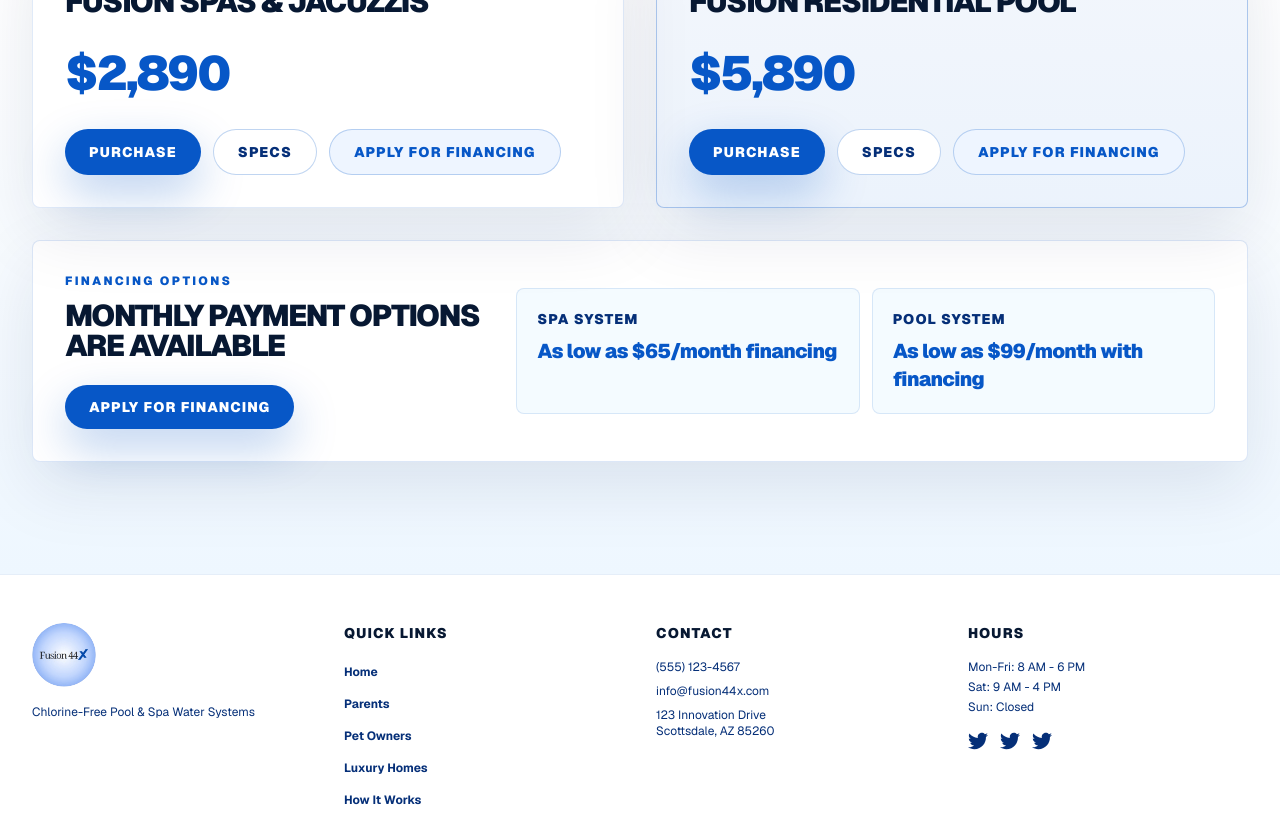
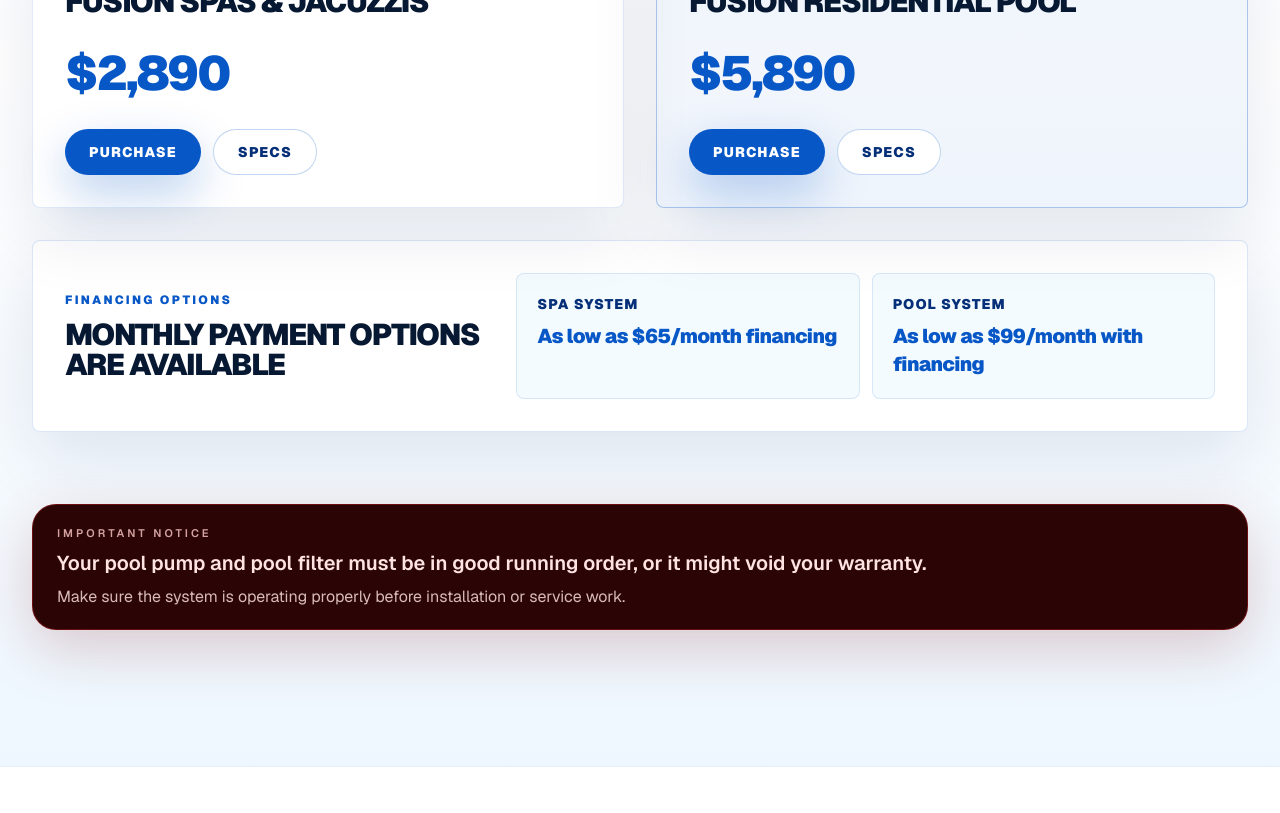
Before and after one commit to hhsystems1/fusion44xweb, a Next.js app: page /pricing in a window 1280 px wide. Shown: the part 560-1373 px from the top of the page. Built offline with nearby package versions, Linux system fonts and the light colour scheme; no server answers; a web font is replaced by a local one.

Commit message:
Move important notice to bottom and clean up pricing financing buttons

```diff
--- a/src/app/page.tsx
+++ b/src/app/page.tsx
@@ -76,8 +76,6 @@
         </div>
       </section>
 
-      <WarrantyNoticeCard />
-
       <section className="px-4 py-14 sm:px-6 lg:px-8 lg:py-20">
         <div className="mx-auto max-w-7xl">
           <div className="max-w-3xl">
@@ -118,6 +116,8 @@
           </div>
         </div>
       </section>
+
+      <WarrantyNoticeCard />
     </div>
   );
 }
--- a/src/app/pricing/page.tsx
+++ b/src/app/pricing/page.tsx
@@ -1,6 +1,7 @@
 import type { Metadata } from "next";
 import Link from "next/link";
 import { products, checkoutHref } from "@/lib/products";
+import { WarrantyNoticeCard } from "@/components/shared/WarrantyNoticeCard";
 
 export const metadata: Metadata = {
   title: "Pricing",
@@ -72,12 +73,6 @@
                 >
                   Specs
                 </Link>
-                <Link
-                  href="/apply-financing"
-                  className="inline-flex items-center justify-center rounded-full border border-[#0757c7]/25 bg-[#eef5ff] px-6 py-3 text-sm font-black uppercase tracking-[0.08em] text-[#0757c7] transition-colors hover:border-[#0757c7]/50"
-                >
-                  Apply for financing
-                </Link>
               </div>
             </article>
           ))}
@@ -92,12 +87,6 @@
             <h2 className="mt-3 text-3xl font-black uppercase leading-none tracking-[-0.045em] text-[#071832]">
               Monthly payment options are available
             </h2>
-            <Link
-              href="/apply-financing"
-              className="mt-6 inline-flex items-center justify-center rounded-full bg-[#0757c7] px-6 py-3 text-sm font-black uppercase tracking-[0.08em] text-white shadow-[0_18px_46px_rgba(7,87,199,0.28)] transition-all hover:bg-[#052f78]"
-            >
-              Apply for financing
-            </Link>
           </div>
             <div className="grid gap-3 sm:grid-cols-2">
               {products.map((product) => (
@@ -117,6 +106,9 @@
           </div>
         </div>
       </div>
+      <div className="mt-12">
+        <WarrantyNoticeCard />
+      </div>
     </div>
   );
 }
```
